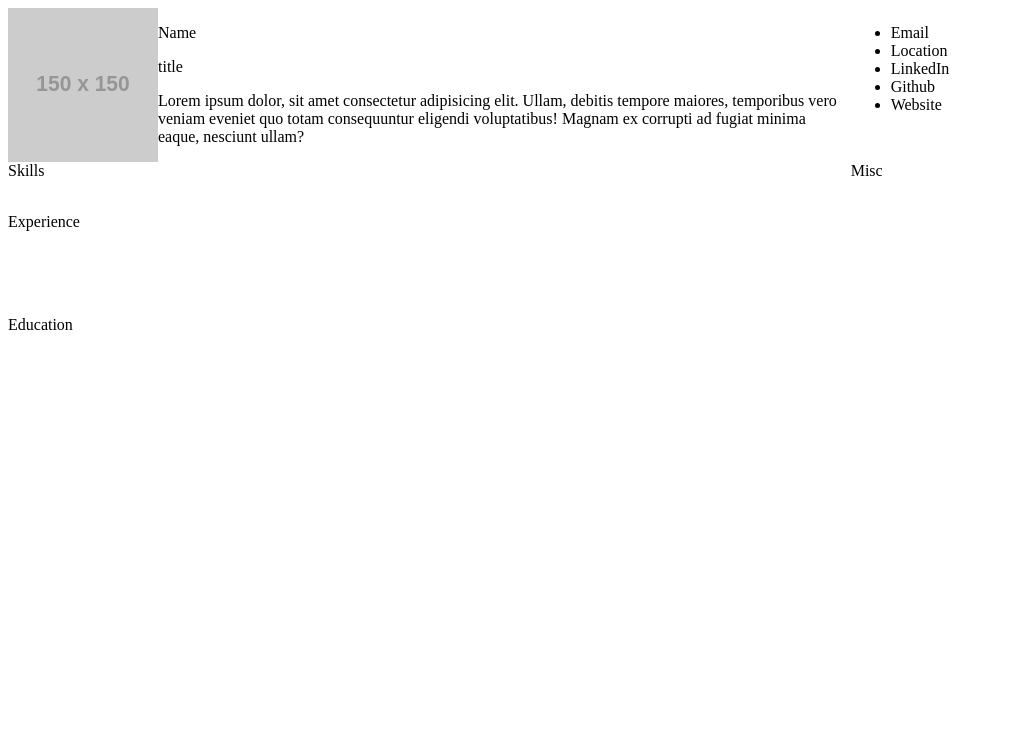
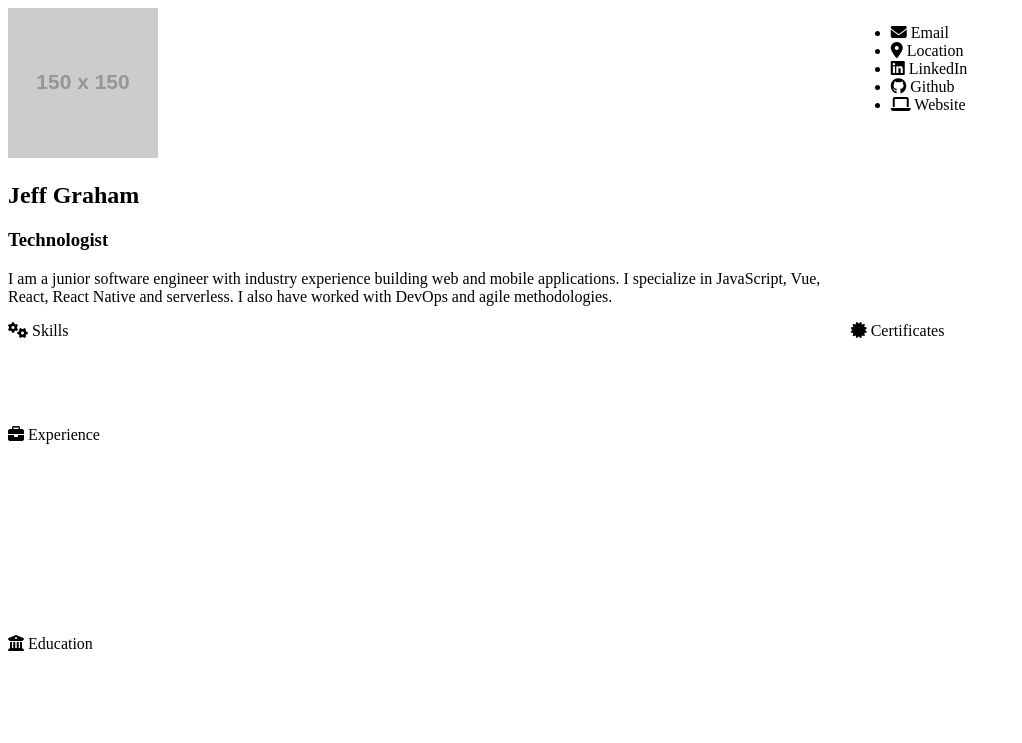
Before and after one commit to jefferygraham/resume, a plain HTML site: page index.html in a window 1280 px wide. Shown: the whole page, without its empty margins (0-1022 px from the left). Drawn offline with Linux system fonts and the light colour scheme; placeholder pictures from the web are drawn by us.

Commit message:
add fontawesome

```diff
--- a/index.html
+++ b/index.html
@@ -5,35 +5,46 @@
     <meta name="viewport" content="width=device-width, initial-scale=1" />
     <title>Jeff Graham</title>
     <link rel="stylesheet" href="style.css" />
+    <link
+      rel="stylesheet"
+      href="https://cdnjs.cloudflare.com/ajax/libs/font-awesome/6.1.2/css/all.min.css"
+    />
   </head>
   <body>
     <article class="resume">
       <section class="name">
         <img src="https://via.placeholder.com/150" alt="" />
         <div>
-          <p>Name</p>
-          <p>title</p>
+          <h2>Jeff Graham</h2>
+          <h3>Technologist</h3>
           <p>
-            Lorem ipsum dolor, sit amet consectetur adipisicing elit. Ullam,
-            debitis tempore maiores, temporibus vero veniam eveniet quo totam
-            consequuntur eligendi voluptatibus! Magnam ex corrupti ad fugiat
-            minima eaque, nesciunt ullam?
+            I am a junior software engineer with industry experience building
+            web and mobile applications. I specialize in JavaScript, Vue, React,
+            React Native and serverless. I also have worked with DevOps and
+            agile methodologies.
           </p>
         </div>
       </section>
       <section class="contact">
         <ul>
-          <li>Email</li>
-          <li>Location</li>
-          <li>LinkedIn</li>
-          <li>Github</li>
-          <li>Website</li>
+          <li><i class="fa-solid fa-envelope"></i> Email</li>
+          <li><i class="fa-solid fa-location-dot"></i> Location</li>
+          <li><i class="fa-brands fa-linkedin"></i> LinkedIn</li>
+          <li><i class="fa-brands fa-github"></i> Github</li>
+          <li><i class="fa-solid fa-laptop"></i> Website</li>
         </ul>
       </section>
-      <section class="skills">Skills</section>
-      <section class="experience">Experience</section>
-      <section class="education">Education</section>
-      <section class="misc">Misc</section>
+      <section class="skills"><i class="fa-solid fa-gears"></i> Skills</section>
+      <section class="experience">
+        <i class="fa-solid fa-briefcase"></i> Experience
+      </section>
+      <section class="education">
+        <i class="fa-solid fa-building-columns"></i> Education
+      </section>
+      <section class="misc">
+        <i class="fa-solid fa-certificate"></i>
+        Certificates
+      </section>
     </article>
   </body>
 </html>
--- a/style.css
+++ b/style.css
@@ -6,7 +6,6 @@
 
 .name {
   grid-area: name;
-  display: flex;
 }
 
 .contact {
```
